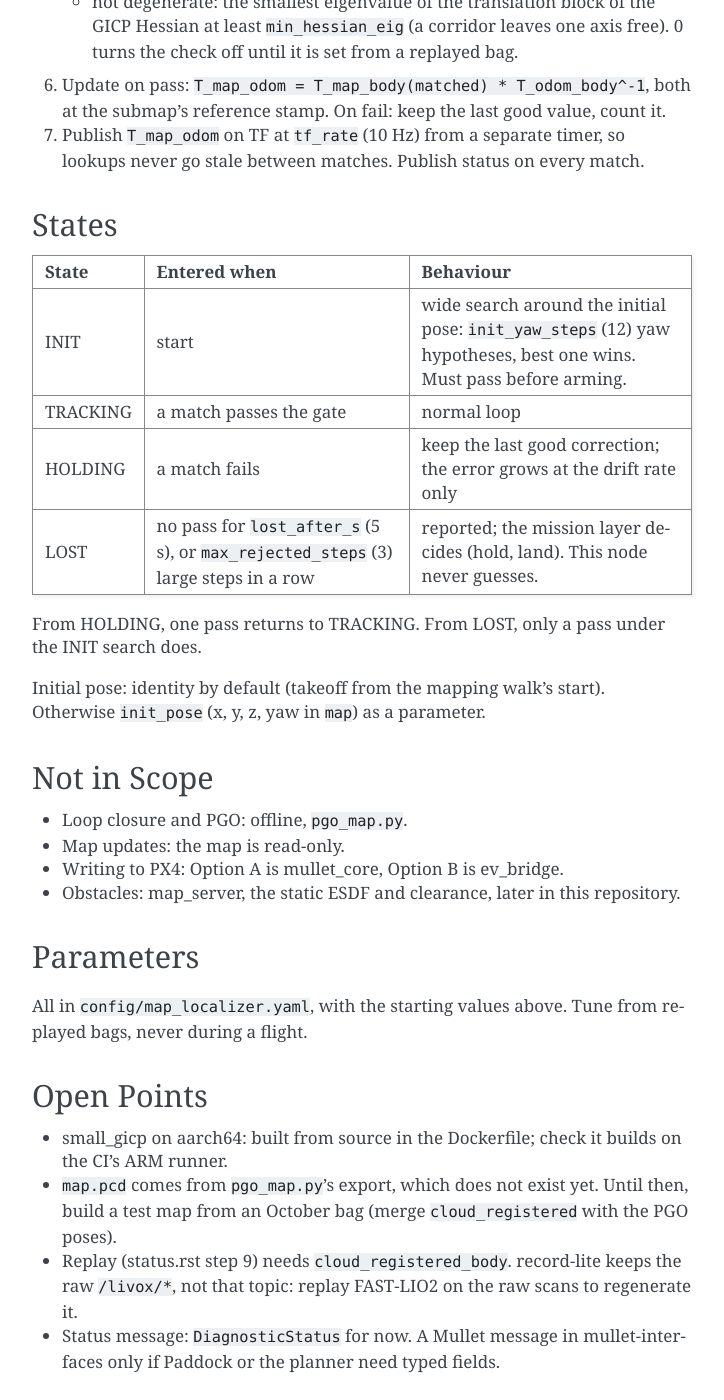
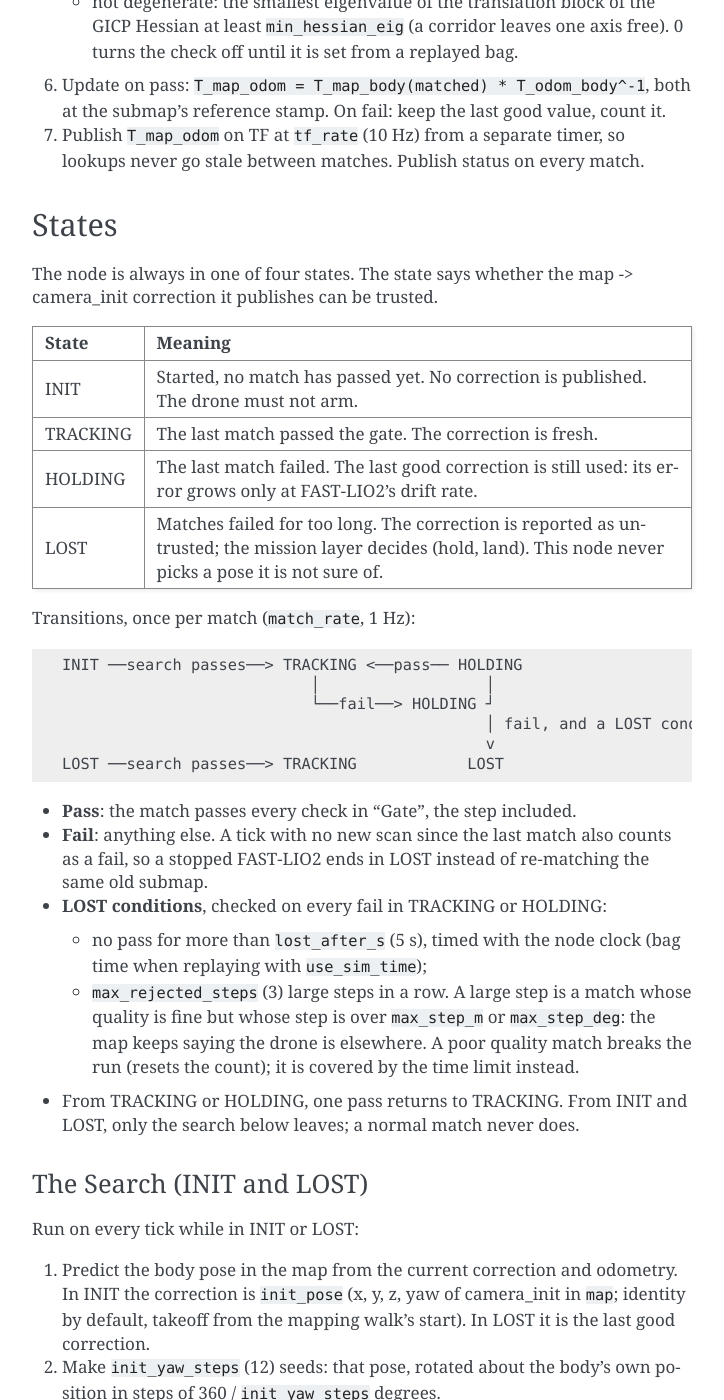
Before and after one commit to skymule-ai/mullet-mapping, a Sphinx documentation site: the page built from Documentation/design.rst, in a window 1280 px wide and 1400 px high, scrolled down 1591 px. Shown: the whole window, without its empty margins (388-1112 px from the left). Built offline with Sphinx 7.4.7, drawn with Linux system fonts in a browser that asks for light colours; some of the changed text lies outside the part shown.

Commit message:
Step 7: INIT, TRACKING, HOLDING and LOST, with a yaw search
next_state handles TRACKING and HOLDING; only the yaw search leaves INIT and LOST. The search turns init_yaw_steps seeds about the body, keeps quality passes, and stays put when two passes disagree by more than a step. LOST after lost_after_s without a pass (node clock) or max_rejected_steps large steps in a row; a tick with no new scan counts as a fail. design.rst States rewritten to match.

```diff
--- a/Documentation/design.rst
+++ b/Documentation/design.rst
@@ -82,26 +82,70 @@ The Loop, at 1 Hz
 States
 ------
 
-========  ============================  ==========================================
-State     Entered when                  Behaviour
-========  ============================  ==========================================
-INIT      start                         wide search around the initial pose:
-                                        ``init_yaw_steps`` (12) yaw hypotheses,
-                                        best one wins. Must pass before arming.
-TRACKING  a match passes the gate       normal loop
-HOLDING   a match fails                 keep the last good correction; the error
-                                        grows at the drift rate only
-LOST      no pass for                   reported; the mission layer decides
-          ``lost_after_s`` (5 s), or    (hold, land). This node never guesses.
-          ``max_rejected_steps`` (3)
-          large steps in a row
-========  ============================  ==========================================
+The node is always in one of four states. The state says whether the map ->
+camera_init correction it publishes can be trusted.
 
-From HOLDING, one pass returns to TRACKING. From LOST, only a pass under the
-INIT search does.
+========  ==========================================================
+State     Meaning
+========  ==========================================================
+INIT      Started, no match has passed yet. No correction is
+          published. The drone must not arm.
+TRACKING  The last match passed the gate. The correction is fresh.
+HOLDING   The last match failed. The last good correction is still
+          used: its error grows only at FAST-LIO2's drift rate.
+LOST      Matches failed for too long. The correction is reported as
+          untrusted; the mission layer decides (hold, land). This
+          node never picks a pose it is not sure of.
+========  ==========================================================
 
-Initial pose: identity by default (takeoff from the mapping walk's start).
-Otherwise ``init_pose`` (x, y, z, yaw in ``map``) as a parameter.
+Transitions, once per match (``match_rate``, 1 Hz)::
+
+    INIT ──search passes──> TRACKING <──pass── HOLDING
+                               │                  │
+                               └──fail──> HOLDING ┘
+                                                  │ fail, and a LOST condition
+                                                  v
+    LOST ──search passes──> TRACKING            LOST
+
+* **Pass**: the match passes every check in "Gate", the step included.
+* **Fail**: anything else. A tick with no new scan since the last match also
+  counts as a fail, so a stopped FAST-LIO2 ends in LOST instead of re-matching
+  the same old submap.
+* **LOST conditions**, checked on every fail in TRACKING or HOLDING:
+
+  * no pass for more than ``lost_after_s`` (5 s), timed with the node clock
+    (bag time when replaying with ``use_sim_time``);
+  * ``max_rejected_steps`` (3) large steps in a row. A large step is a match
+    whose quality is fine but whose step is over ``max_step_m`` or
+    ``max_step_deg``: the map keeps saying the drone is elsewhere. A poor
+    quality match breaks the run (resets the count); it is covered by the
+    time limit instead.
+
+* From TRACKING or HOLDING, one pass returns to TRACKING. From INIT and LOST,
+  only the search below leaves; a normal match never does.
+
+
+The Search (INIT and LOST)
+~~~~~~~~~~~~~~~~~~~~~~~~~~
+
+Run on every tick while in INIT or LOST:
+
+1. Predict the body pose in the map from the current correction and odometry.
+   In INIT the correction is ``init_pose`` (x, y, z, yaw of camera_init in
+   ``map``; identity by default, takeoff from the mapping walk's start). In
+   LOST it is the last good correction.
+2. Make ``init_yaw_steps`` (12) seeds: that pose, rotated about the body's own
+   position in steps of 360 / ``init_yaw_steps`` degrees.
+3. Align the submap from each seed. Keep those that pass the gate's quality
+   checks; the step is not checked, since the search expects a jump.
+4. The one with the highest overlap wins, unless another one passing is more
+   than a step (``max_step_m``, ``max_step_deg``) away from it. Then the
+   answer is ambiguous (a corridor, a symmetric room): stay, warn, try again
+   next tick. Seeds that converge to the same pose agree and are fine.
+5. A winner becomes the correction; the state is TRACKING.
+
+Cost: ``init_yaw_steps`` alignments per tick in INIT and LOST (measured in
+step 10).
 
 
 Not in Scope
--- a/Documentation/status.rst
+++ b/Documentation/status.rst
@@ -17,7 +17,7 @@ Build-out
     newest scan's body frame
 5.  [x] Align: GICP from the predicted ``map -> body``
 6.  [x] Gate: overlap, RMSE, step size, degeneracy
-7.  [ ] States: INIT (yaw search), TRACKING, HOLDING, LOST
+7.  [x] States: INIT (yaw search), TRACKING, HOLDING, LOST
 8.  [ ] Publish: TF at 10 Hz, status
 9.  [ ] Replay: a recorded bag against its own map, offline
 10. [ ] Orin: CPU and memory next to FAST-LIO2
```
Also changed, not shown: 3 other files.
